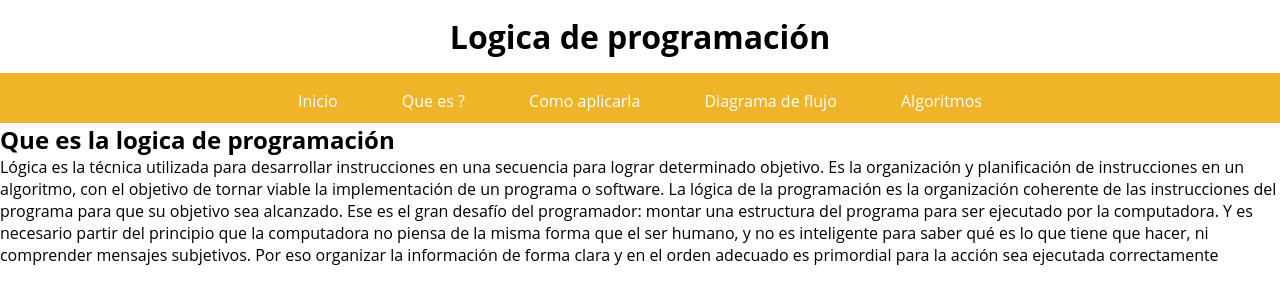
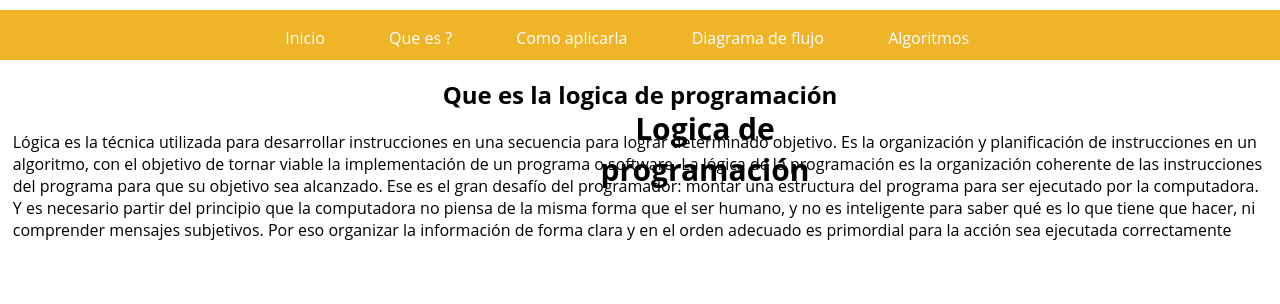
Before and after one commit to spanche/OVI_Fase_3, a PHP site: page / in a window 1280 px wide. Shown: the top 304 px of the page. Run offline with PHP 8.4, Linux system fonts and the light colour scheme.

Commit message:
Se agregan nuevos ajustes
Se ajusta el estilo de la pagina web

```diff
--- a/css/menu.css
+++ b/css/menu.css
@@ -1,6 +1,5 @@
 * {
 	margin: 0;
-	padding: 0;
 	box-sizing: border-box;
 }
 
@@ -8,9 +7,21 @@ body {
 	font-family: 'Open Sans', sans-serif;
 }
 
+body img {
+	position: relative;
+	top: 10px;
+	left: 10px;
+	right: 0px;
+}
+
 h1 {
-	padding: 15px;
+	width: 350px;
 	text-align: center;
+	font-size: 30px;
+
+	position: absolute;
+	bottom: 610px;
+	left: 530px;
 }
 
 header {
@@ -18,13 +29,19 @@ header {
 	height: 50px;
 	background: #F0B429;
 	color: #fff;
+
+	position: relative;
+	top: 10px;
 }
 
 .menu {
 	padding: 17px;
-	width: 100%;
+	width: 98%;
 	height: 50px;
 	text-align: center;
+	margin-bottom: 25px;
+
+	position: relative;
 }
 
 .menu a {
@@ -42,3 +59,24 @@ header {
 	background: rgba(240, 210, 41, 0.50);
 	color: #090909;
 }
+
+main section h2 {
+	text-align: center;
+	padding: 1%;
+
+	position: relative;
+	top: 15px;
+}
+
+main section img {
+	margin:10px auto;
+	display: block;
+}
+
+main section p {
+	text-align: left;
+	padding: 1%;
+
+	position: relative;
+	top: 10px;
+}
```
